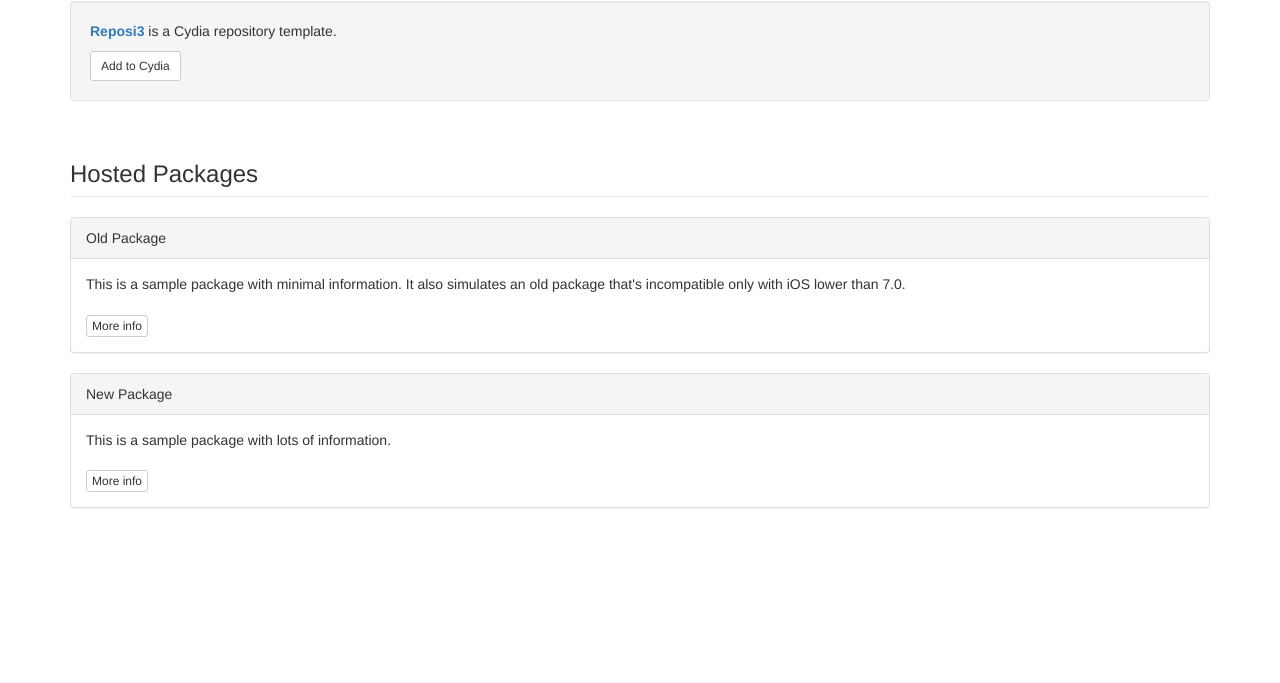
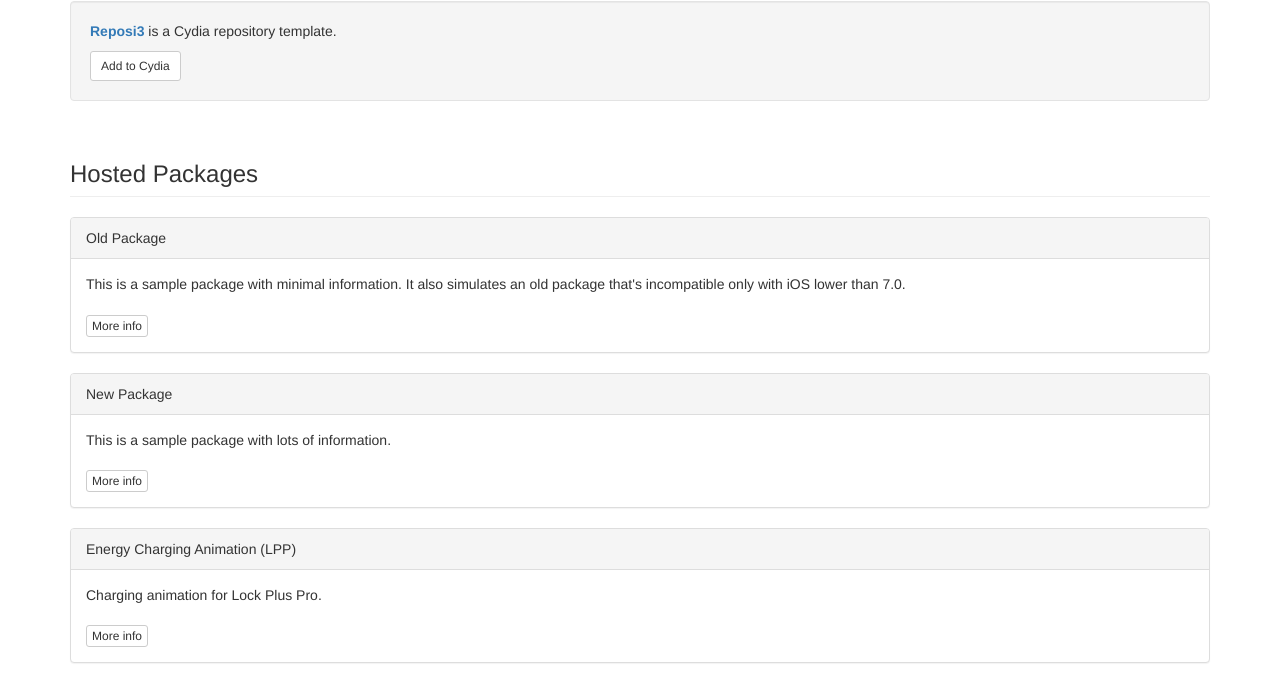
Before and after one commit to How-Bout-No/cydia-repo, a plain HTML site: page index.html in a window 1280 px wide. Shown: the part 818-1501 px from the top of the page. Before the commit the page ends 1346 px from the top, so only its background shows below. Drawn offline with nearby package versions, Linux system fonts and the light colour scheme.

Commit message:
Update index.html

```diff
--- a/index.html
+++ b/index.html
@@ -41,6 +41,14 @@
 		<a class="btn btn-xs btn-default" href="depictions/?p=com.supermamon.newpackage">More info</a>
 	  </div>
 	</div>
+
+	<div class="panel panel-default">
+	  <div class="panel-heading">Energy Charging Animation (LPP)</div>
+	  <div class="panel-body">
+		Charging animation for Lock Plus Pro.<br /><br />
+		<a class="btn btn-xs btn-default" href="depictions/?p=com.howboutno.lppenergy">More info</a>
+	  </div>
+	</div>
 </div>
 
 </body>
```
